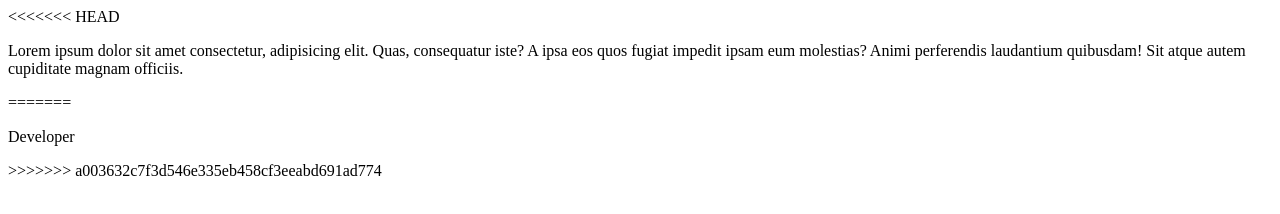
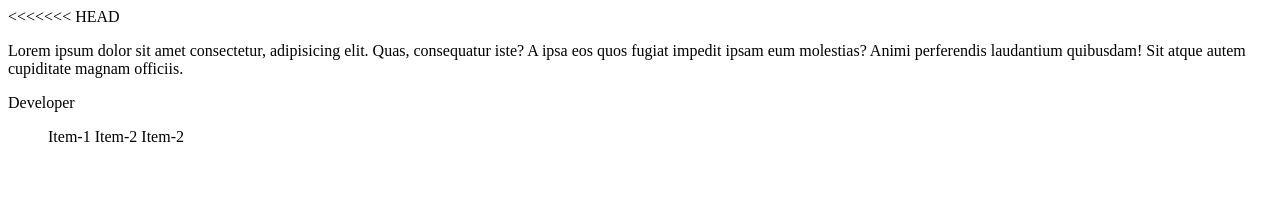
Before and after one commit to bijutoha/newproject-1, a plain HTML site: page index.html in a window 1280 px wide. Drawn offline with Linux system fonts and the light colour scheme.

Commit message:
Update index.html

```diff
--- a/index.html
+++ b/index.html
@@ -7,9 +7,14 @@
 <<<<<<< HEAD
 
     <p>Lorem ipsum dolor sit amet consectetur, adipisicing elit. Quas, consequatur iste? A ipsa eos quos fugiat impedit ipsam eum molestias? Animi perferendis laudantium quibusdam! Sit atque autem cupiditate magnam officiis.</p>
-=======
+
     <p>Developer</p>
->>>>>>> a003632c7f3d546e335eb458cf3eeabd691ad774
+    <ol>
+        <list>Item-1</list>
+        <list>Item-2</list>
+        <list>Item-2</list>
+    </ol>
+
 </head>
 <body>
 
```
